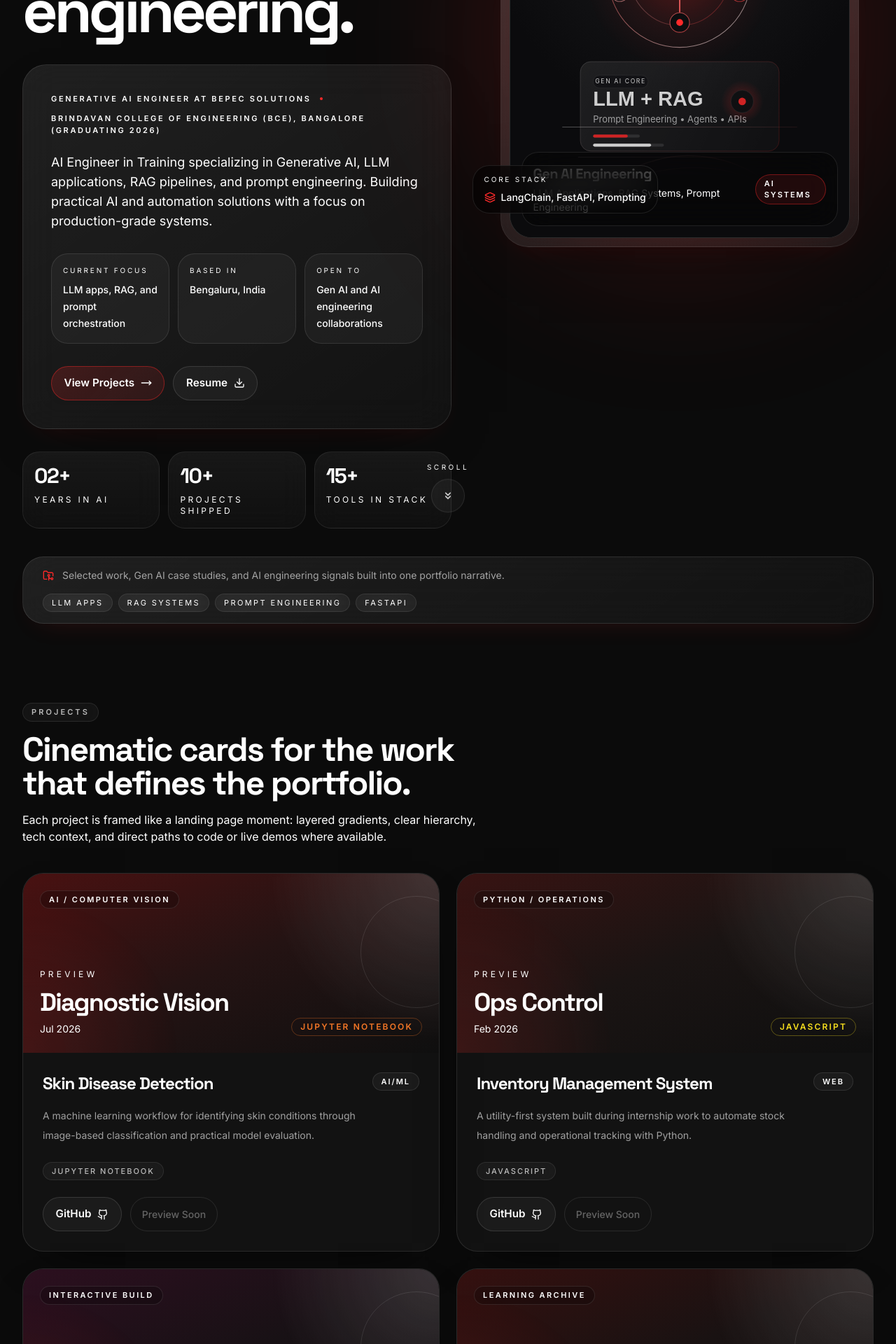
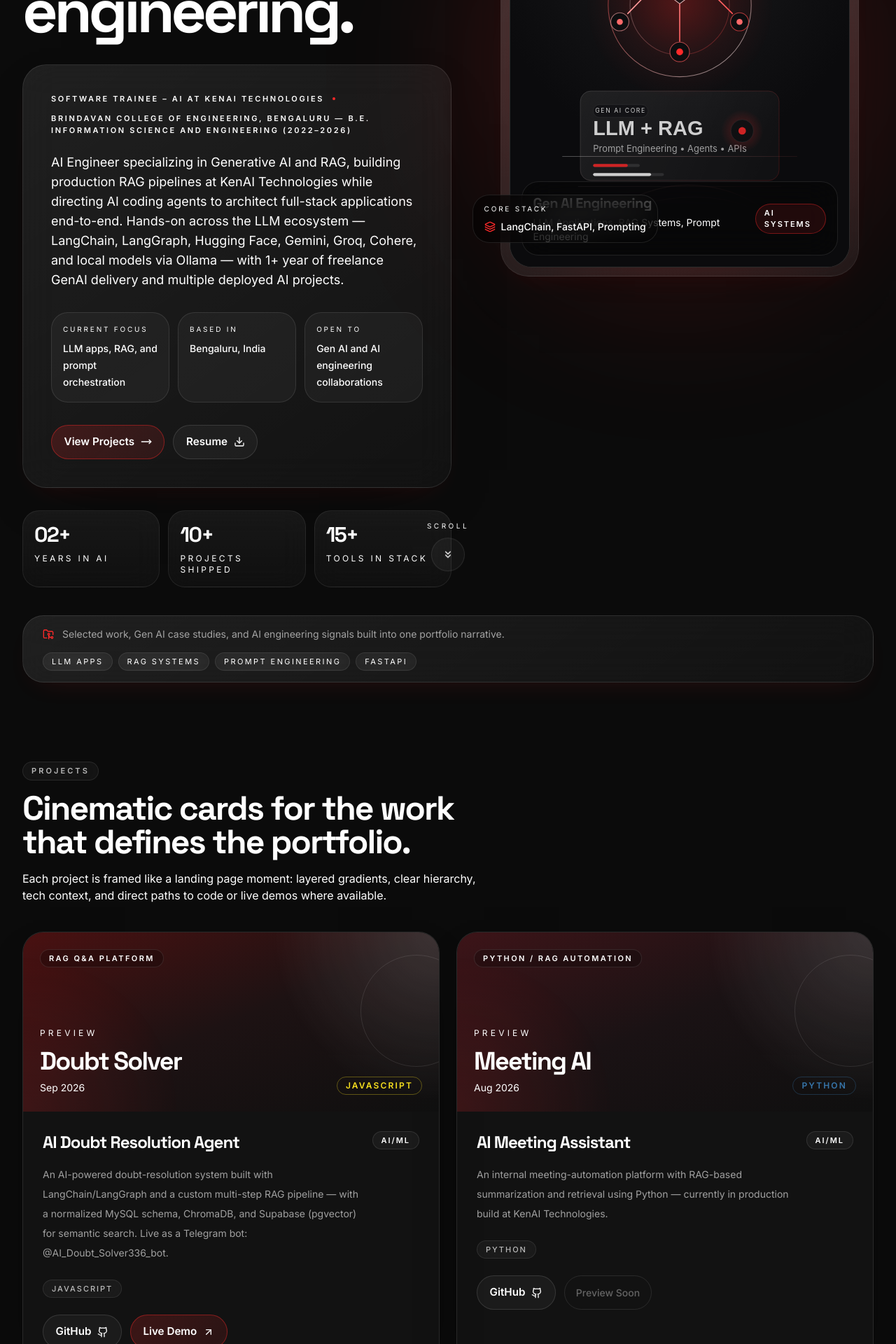
Before and after one commit to preethamofficial/my_profile, a React (Vite) app: page / in a window 1280 px wide. Shown: the part 780-2700 px from the top of the page at 70% size. Built offline with nearby package versions, Linux system fonts and the light colour scheme; no server answers.

Commit message:
Sync site content with latest resume; auto-refresh GitHub data in browser

```diff
--- a/src/data/portfolio.ts
+++ b/src/data/portfolio.ts
@@ -2,8 +2,8 @@ import type { ExperienceItem, NavItem, RoadmapPhase, SkillCategory } from '@/typ
 
 export const profile = {
   name: 'A Preetham Reddy',
-  title: 'AI Engineer in Training | Generative AI Developer',
-  role: 'Generative AI Engineer at BEPEC Solutions',
+  title: 'AI / ML Engineer | Generative AI & RAG Developer',
+  role: 'Software Trainee – AI at KenAI Technologies',
   location: 'Bengaluru, Karnataka, India',
   email: 'preethamofficial336@gmail.com',
   whatsapp: '+916361484070',
@@ -11,12 +11,12 @@ export const profile = {
   linkedin: 'https://www.linkedin.com/in/a-preetham-reddy-739b28317/',
   github: 'https://github.com/preethamofficial',
   githubUsername: 'preethamofficial',
-  education: 'Brindavan College of Engineering (BCE), Bangalore (Graduating 2026)',
+  education: 'Brindavan College of Engineering, Bengaluru — B.E. Information Science and Engineering (2022–2026)',
   summary:
-    'AI Engineer in Training specializing in Generative AI, LLM applications, RAG pipelines, and prompt engineering. Building practical AI and automation solutions with a focus on production-grade systems.',
+    'AI Engineer specializing in Generative AI and RAG, building production RAG pipelines at KenAI Technologies while directing AI coding agents to architect full-stack applications end-to-end. Hands-on across the LLM ecosystem — LangChain, LangGraph, Hugging Face, Gemini, Groq, Cohere, and local models via Ollama — with 1+ year of freelance GenAI delivery and multiple deployed AI projects.',
 }
 
-export const typingRoles = ['Generative AI Developer', 'LLM Application Builder', 'Prompt Systems Designer']
+export const typingRoles = ['Generative AI Engineer', 'RAG Pipeline Builder', 'LangChain & LangGraph Developer']
 
 export const navItems: NavItem[] = [
   { label: 'Home', target: 'home' },
@@ -27,13 +27,14 @@ export const navItems: NavItem[] = [
 ]
 
 export const aboutParagraphs = [
-  'My AI journey started with Python automation and hands-on mini projects, then evolved into designing intelligent systems that solve real operational problems.',
-  'At BEPEC Solutions, I build enterprise-ready LLM applications with practical retrieval pipelines, robust prompt orchestration, and measurable response quality improvements.',
-  'My focus is to ship reliable Generative AI products end-to-end, from experimentation to deployment, with strong guardrails, observability, and performance tuning.',
+  'My AI journey started with Python automation and hands-on mini projects, then evolved into architecting full-stack AI applications — with AI coding agents (Copilot, Cline, Codex) directed end-to-end.',
+  'At KenAI Technologies, I am building an AI Meeting Assistant — a RAG-based meeting-automation platform — and the backend for Moritz, a multi-role elder-care companion app, migrating Node.js/Express to Python/FastAPI.',
+  'Previously at BEPEC Solutions, I delivered GenAI solutions for 3+ client-facing websites spanning document analysis, data extraction, summarization, classification, and multimodal AI — engineering 50-60 production prompts with RAG evaluation to improve retrieval accuracy.',
+  'I own the full stack: data pipelines, backend logic, prompt engineering, RAG evaluation, and Docker/Railway deployment.',
 ]
 
 export const aboutStats = [
-  { label: 'Years Learning AI', value: 2, suffix: '+' },
+  { label: 'Years in AI', value: 3, suffix: '+' },
   { label: 'Projects Completed', value: 10, suffix: '+' },
   { label: 'Technologies Mastered', value: 15, suffix: '+' },
   { label: 'GitHub Contributions', value: 50, suffix: '+' },
@@ -80,44 +81,44 @@ export const skillCategories: SkillCategory[] = [
   {
     category: 'AI / ML',
     items: [
-      { name: 'LangChain', level: 'Advanced', percentage: 84 },
-      { name: 'LlamaIndex', level: 'Advanced', percentage: 78 },
-      { name: 'Transformers', level: 'Advanced', percentage: 80 },
-      { name: 'PyTorch', level: 'Intermediate', percentage: 70 },
-      { name: 'Scikit-learn', level: 'Advanced', percentage: 79 },
-      { name: 'Hugging Face', level: 'Advanced', percentage: 83 },
+      { name: 'LangChain', level: 'Advanced', percentage: 88 },
+      { name: 'LangGraph', level: 'Advanced', percentage: 82 },
+      { name: 'RAG & Evaluation', level: 'Advanced', percentage: 90 },
+      { name: 'Sentence Transformers', level: 'Advanced', percentage: 80 },
+      { name: 'EfficientNet (CNN)', level: 'Advanced', percentage: 78 },
+      { name: 'Hugging Face', level: 'Advanced', percentage: 85 },
     ],
   },
   {
     category: 'Generative AI',
     items: [
-      { name: 'LLM Applications', level: 'Advanced', percentage: 88 },
-      { name: 'Prompt Engineering', level: 'Advanced', percentage: 92 },
-      { name: 'RAG Systems', level: 'Advanced', percentage: 86 },
-      { name: 'Fine-tuning', level: 'Intermediate', percentage: 68 },
-      { name: 'LoRA', level: 'Intermediate', percentage: 64 },
+      { name: 'LLM Applications', level: 'Advanced', percentage: 90 },
+      { name: 'Prompt Engineering', level: 'Expert', percentage: 94 },
+      { name: 'RAG Systems', level: 'Expert', percentage: 92 },
+      { name: 'RAG Evaluation', level: 'Advanced', percentage: 80 },
+      { name: 'Fine-tuning', level: 'Intermediate', percentage: 72 },
     ],
   },
   {
     category: 'Backend & Cloud',
     items: [
-      { name: 'FastAPI', level: 'Advanced', percentage: 84 },
-      { name: 'Flask', level: 'Advanced', percentage: 82 },
+      { name: 'FastAPI', level: 'Advanced', percentage: 86 },
       { name: 'REST APIs', level: 'Advanced', percentage: 88 },
-      { name: 'AWS', level: 'Intermediate', percentage: 67 },
-      { name: 'Google Cloud', level: 'Intermediate', percentage: 63 },
-      { name: 'Docker', level: 'Intermediate', percentage: 69 },
+      { name: 'Docker', level: 'Intermediate', percentage: 75 },
+      { name: 'Railway', level: 'Advanced', percentage: 78 },
+      { name: 'MySQL', level: 'Advanced', percentage: 82 },
+      { name: 'PostgreSQL', level: 'Advanced', percentage: 80 },
     ],
   },
   {
     category: 'Databases & Tools',
     items: [
-      { name: 'Pinecone', level: 'Advanced', percentage: 77 },
-      { name: 'Weaviate', level: 'Intermediate', percentage: 66 },
-      { name: 'PostgreSQL', level: 'Advanced', percentage: 76 },
-      { name: 'Vector DBs', level: 'Advanced', percentage: 80 },
-      { name: 'Git', level: 'Advanced', percentage: 85 },
-      { name: 'n8n', level: 'Intermediate', percentage: 61 },
+      { name: 'ChromaDB', level: 'Advanced', percentage: 80 },
+      { name: 'Vector Databases', level: 'Advanced', percentage: 84 },
+      { name: 'Supabase (pgvector)', level: 'Advanced', percentage: 76 },
+      { name: 'Gemini / Groq / Ollama', level: 'Advanced', percentage: 85 },
+      { name: 'Git & GitHub', level: 'Advanced', percentage: 88 },
+      { name: 'n8n / CrewAI', level: 'Intermediate', percentage: 68 },
     ],
   },
 ]
@@ -126,24 +127,35 @@ export const techBadges = [
   { name: 'Python', icon: 'python', color: '3776AB' },
   { name: 'FastAPI', icon: 'fastapi', color: '009688' },
   { name: 'LangChain', icon: 'langchain', color: '1C3C3C' },
-  { name: 'LlamaIndex', icon: 'llamaindex', color: '7C3AED' },
-  { name: 'PyTorch', icon: 'pytorch', color: 'EE4C2C' },
   { name: 'Hugging Face', icon: 'huggingface', color: 'FFD21E' },
   { name: 'Docker', icon: 'docker', color: '2496ED' },
-  { name: 'AWS', icon: 'amazonwebservices', color: 'FF9900' },
-  { name: 'Google Cloud', icon: 'googlecloud', color: '4285F4' },
+  { name: 'MySQL', icon: 'mysql', color: '4479A1' },
   { name: 'PostgreSQL', icon: 'postgresql', color: '4169E1' },
-  { name: 'Pinecone', icon: 'pinecone', color: '14B8A6' },
-  { name: 'Weaviate', icon: 'weaviate', color: '0EA5E9' },
   { name: 'Git', icon: 'git', color: 'F05032' },
   { name: 'VS Code', icon: 'visualstudiocode', color: '007ACC' },
 ]
 
 export const projectShowcase = {
+  'ai-doubt-resolution-agent': {
+    title: 'AI Doubt Resolution Agent',
+    eyebrow: 'RAG Q&A Platform',
+    synopsis: 'An AI-powered doubt-resolution system built with LangChain/LangGraph and a custom multi-step RAG pipeline — with a normalized MySQL schema, ChromaDB, and Supabase (pgvector) for semantic search. Live as a Telegram bot: @AI_Doubt_Solver336_bot.',
+    accent: 'from-[#4a1111] via-[#1d1213] to-[#0f0f0f]',
+    preview: 'Doubt Solver',
+    liveUrl: 'https://t.me/AI_Doubt_Solver336_bot',
+  },
+  'Ai-Meeting-Assistant': {
+    title: 'AI Meeting Assistant',
+    eyebrow: 'Python / RAG Automation',
+    synopsis: 'An internal meeting-automation platform with RAG-based summarization and retrieval using Python — currently in production build at KenAI Technologies.',
+    accent: 'from-[#3d1418] via-[#1a1214] to-[#0f0f0f]',
+    preview: 'Meeting AI',
+    liveUrl: null,
+  },
   'skin-disease-detection-build-by-using-ml': {
     title: 'Skin Disease Detection',
-    eyebrow: 'AI / Computer Vision',
-    synopsis: 'A machine learning workflow for identifying skin conditions through image-based classification and practical model evaluation.',
+    eyebrow: 'Deep Learning / Computer Vision',
+    synopsis: 'A fine-tuned CNN (EfficientNetB1) classifying skin lesions across 7 categories on the 10,015-image HAM10000 dataset — improving validation accuracy from a low-80s baseline to 87%.',
     accent: 'from-[#491111] via-[#241313] to-[#0f0f0f]',
     preview: 'Diagnostic Vision',
     liveUrl: null,
@@ -184,28 +196,39 @@ export const projectShowcase = {
 
 export const experience: ExperienceItem[] = [
   {
-    title: 'Generative AI Engineer',
-    company: 'BEPEC Solutions',
-    duration: 'Current',
+    title: 'Software Trainee – AI',
+    company: 'KenAI Technologies Private Ltd.',
+    duration: 'July 2026 – Present',
     current: true,
     highlights: [
-      'Building production-grade LLM applications for business workflows.',
-      'Implementing RAG systems for enterprise clients with vector databases.',
-      'Optimizing prompt engineering strategies to improve response quality and consistency.',
+      'Building the AI Meeting Assistant, an internal meeting-automation platform with RAG-based summarization and retrieval using Python.',
+      'Developing the backend for Moritz, a multi-role elder-care companion app — migrating Node.js/Express to Python/FastAPI with asyncpg, auth, and role-based endpoints for Admin, Caretaker, Individual, and Family.',
     ],
-    tech: ['LangChain', 'RAG', 'FastAPI', 'Pinecone', 'Prompt Engineering'],
+    tech: ['Python', 'FastAPI', 'RAG', 'asyncpg', 'Node.js/Express Migration'],
   },
   {
-    title: 'Python Intern',
-    company: 'VaultOfCode',
-    duration: 'Past Internship',
+    title: 'Generative AI Freelancer',
+    company: 'BEPEC Solutions',
+    duration: 'June 2025 – June 2026 · Remote',
     current: false,
     highlights: [
-      'Developed Python automation scripts for repetitive operations.',
-      'Built inventory management systems with practical data workflows.',
-      'Created mini-games and technical projects to strengthen development fundamentals.',
+      'Delivered GenAI solutions for 3+ client-facing websites spanning document analysis, data extraction, summarization, classification, customer support, information retrieval, code/content generation, and multimodal AI.',
+      'Engineered 50-60 production prompts across these use cases; worked with vector databases and RAG pipelines, including RAG evaluation and fine-tuning, to improve retrieval accuracy.',
+      'Contributed to UI design for client-facing AI applications.',
     ],
-    tech: ['Python', 'Flask', 'SQL', 'Automation'],
+    tech: ['LangChain', 'RAG', 'Prompt Engineering', 'Vector Databases', 'n8n'],
+  },
+  {
+    title: 'Generative AI Intern',
+    company: 'VTU | Learners Byte ExpertPedia.ai',
+    duration: 'Jan 2026 – May 2026',
+    current: false,
+    highlights: [
+      'Built a RAG-based semantic search module using Sentence Transformers and vector embeddings for document Q&A, applying prompt engineering and NLP techniques.',
+      'Wrote pytest unit tests for functional correctness.',
+      'Worked in an Agile team (stand-ups, sprint retrospectives) on Linux (Ubuntu), using Git/GitHub with feature branching and peer code review.',
+    ],
+    tech: ['Sentence Transformers', 'RAG', 'pytest', 'Git/GitHub', 'Linux'],
   },
 ]
 
@@ -235,10 +258,10 @@ export const learningResources = ['LangChain Documentation', 'Hugging Face Docs'
 export const contactSubjects = ['Project Inquiry', 'Job Opportunity', 'Collaboration', 'Other']
 
 export const featuredProjectNames = [
+  'ai-doubt-resolution-agent',
+  'Ai-Meeting-Assistant',
   'skin-disease-detection-build-by-using-ml',
   'inventory-managment',
-  'python-game',
-  'vaultofcode-python-internship-',
   'preethamofficial',
 ]
 
```
Also changed, not shown: src/hooks/useGithubData.ts (+25 -0 lines).
